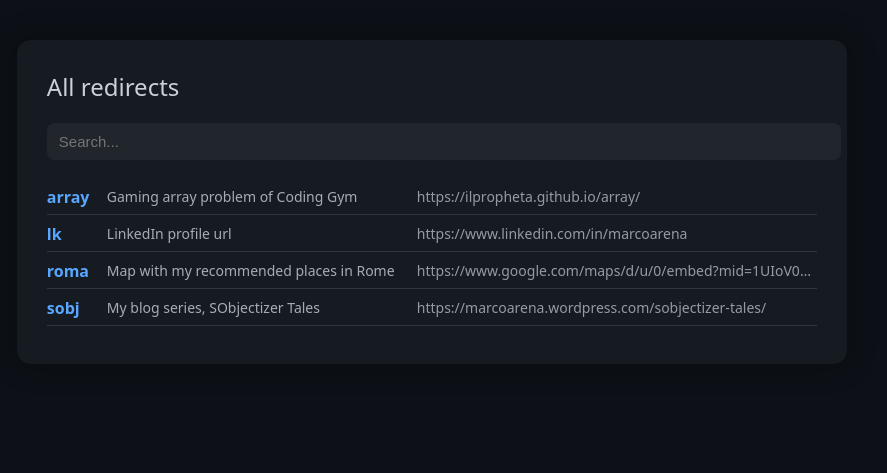
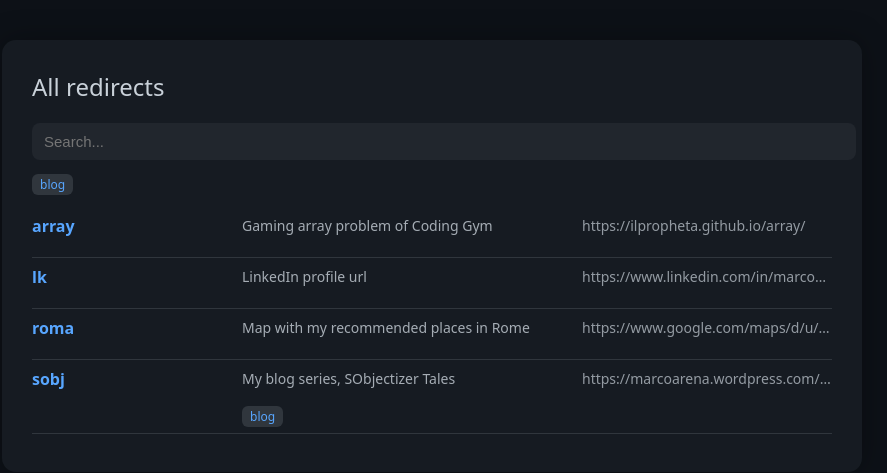
Before and after one commit to ilpropheta/lao, a Jekyll site: the page built from all.html, in a window 1280 px wide. Shown: the top 473 px of the page, without its empty margins (208-1095 px from the left). Built offline with Jekyll 4.4.1, drawn with Linux system fonts in a browser that asks for light colours.

Commit message:
added tags, license and favicon. Moved redirects into _redirects

```diff
--- a/404.html
+++ b/404.html
@@ -4,7 +4,9 @@ permalink: /404.html
 
 <!DOCTYPE html>
 <html>
-<head><meta charset="utf-8"><title>Not Found</title></head>
+<head><meta charset="utf-8"><title>Not Found</title>
+{% include head.html %}
+</head>
 <body style="text-align:center;padding-top:20vh;font-family:sans-serif">
   <h2>Redirect not found...</h2>
 </body>
--- a/_config.yml
+++ b/_config.yml
@@ -1,2 +1,7 @@
 title: lao
 permalink: pretty
+
+collections:
+  redirects:
+    output: true
+    permalink: /:name/
--- /dev/null
+++ b/_includes/head.html
@@ -0,0 +1,4 @@
+<link rel="apple-touch-icon" sizes="180x180" href="/apple-touch-icon.png">
+<link rel="icon" type="image/png" sizes="32x32" href="/favicon-32x32.png">
+<link rel="icon" type="image/png" sizes="16x16" href="/favicon-16x16.png">
+<link rel="manifest" href="/site.webmanifest">
--- a/sobj.md
+++ b/_redirects/sobj.md
@@ -2,4 +2,5 @@
 layout: redirect
 url_target: https://marcoarena.wordpress.com/sobjectizer-tales/
 description: My blog series, SObjectizer Tales
+tags: [blog]
 ---
--- a/all.html
+++ b/all.html
@@ -7,9 +7,8 @@ title: All redirects
 <html>
 <head>
 <meta charset="utf-8" />
-
 <title>All redirects</title>
-
+{% include head.html %}
 <style>
 :root {
   --bg: #0d1117;
@@ -32,61 +31,64 @@ title: All redirects
   background: var(--card);
   padding: 30px;
   border-radius: 14px;
-    width: fit-content;
+  width: 800px;
   max-width: 95vw;
   min-width: 420px;
   box-shadow: 0 0 30px rgba(0,0,0,0.3);
+  overflow: hidden;
 }
 
-  h2 {
-    margin-top: 0;
-    font-weight: 500;
-  }
+h2 { margin-top: 0; font-weight: 500; }
 
 input {
   width: 100%;
   padding: 10px 12px;
   border-radius: 8px;
   border: none;
-    margin-bottom: 18px;
+  margin-bottom: 12px;
   font-size: 15px;
   background: #21262d;
   color: var(--fg);
+}
+
+#clearFilter {
+  margin-bottom: 18px;
+  padding: 8px 14px;
+  border-radius: 8px;
+  border: none;
+  background: #30363d;
+  color: var(--fg);
+  cursor: pointer;
+  display: none;
 }
 
 ul { list-style: none; padding: 0; margin: 0; }
 
 li {
   display: grid;
-    grid-template-columns: minmax(50px, max-content) minmax(300px, max-content) minmax(100px, max-content);
+  grid-template-columns: 200px 1fr 250px;
   align-items: center;
   gap: 10px;
   margin: 8px 0;
   border-bottom: 1px solid #30363d;
   padding-bottom: 6px;
+  overflow: hidden;
 }
 
-  a {
-    color: var(--accent);
-    text-decoration: none;
-    font-weight: 600;
-    overflow-wrap: anywhere;
-  }
-
+a { color: var(--accent); text-decoration: none; font-weight: 600; overflow-wrap: anywhere; }
 a:hover { text-decoration: underline; }
 
 .description {
   font-size: 14px;
   color: var(--fg);
   opacity: 0.8;
-    overflow-wrap: anywhere;
-	text-align: left;
+  overflow-wrap: break-word;
+  white-space: normal;
 }
 
 .url {
-    opacity: .7;
+  opacity: 0.7;
   font-size: 14px;
-    max-width: 50ch;
   white-space: nowrap;
   overflow: hidden;
   text-overflow: ellipsis;
@@ -94,42 +96,112 @@ title: All redirects
   user-select: all;
   text-align: left;
 }
+
+.tags { margin-top: 4px; grid-column: 2 / 3; }
+
+.tag {
+  display: inline-block;
+  background: #30363d;
+  color: var(--accent);
+  padding: 2px 8px;
+  margin-right: 6px;
+  border-radius: 6px;
+  cursor: pointer;
+  font-size: 12px;
+}
+
+#tagList {
+  margin-bottom: 20px;
+}
+
+.tag:hover { background: #1f6feb; color: white; }
+.tag.active { background: var(--accent); color: var(--card); }
 </style>
-
 </head>
 <body>
 
 <div class="card">
   <h2>All redirects</h2>
 
-  <input placeholder="Search..." oninput="filterLinks(this.value)" />
+  <input id="searchBox" placeholder="Search..." oninput="filterLinks(this.value)" />
+  <button id="clearFilter">Clear</button>
+
+  <ul id="tagList">
+  {% assign all_redirects = site.redirects %}
+  {% assign tag_set = "" | split: "," %}
+  {% for p in all_redirects %}
+    {% if p.tags %}
+      {% for t in p.tags %}
+        {% assign tag_set = tag_set | push: t %}
+      {% endfor %}
+    {% endif %}
+  {% endfor %}
+  {% assign tag_set = tag_set | uniq | sort %}
+  {% for t in tag_set %}
+    <span class="tag" onclick="filterByTag('{{ t }}')">{{ t }}</span>
+  {% endfor %}
+  </ul>
 
   <ul id="links">
-  {% assign redirects = site.pages | where_exp: "p", "p.url_target" %}
-  {% assign sorted = redirects | sort: 'name' %}
-  {% for p in sorted %}
-    <li>
-      <a href="{{ p.url | replace: '/index.html', '' }}">{{ p.name | replace: '.md', '' }}</a>
-
+  {% assign sorted_redirects = site.redirects | sort: 'name' %}
+  {% for p in sorted_redirects %}
+    {% assign filename = p.path | split:'/' | last | split:'.' | first %}
+    <li data-tags="{% if p.tags %}{{ p.tags | join: ',' }}{% endif %}" data-name="{{ filename }}">
+      <a href="{{ p.url | replace: '/index.html', '' }}">{{ filename }}</a>
       {% if p.description %}
         <span class="description">{{ p.description }}</span>
       {% else %}
         <span class="description"></span>
       {% endif %}
-
       <span class="url" data-full="{{ p.url_target }}" title="{{ p.url_target }}">{{ p.url_target }}</span>
+      {% if p.tags %}
+      <div class="tags">
+        {% for tag in p.tags %}
+          <span class="tag" onclick="filterByTag('{{ tag }}')">{{ tag }}</span>
+        {% endfor %}
+      </div>
+      {% endif %}
     </li>
   {% endfor %}
   </ul>
 </div>
 
 <script>
-function filterLinks(q) {
+let activeTag = null;
+
+function filterLinks(q = "") {
   q = q.toLowerCase();
   document.querySelectorAll("#links li").forEach(li => {
-    li.style.display = li.innerText.toLowerCase().includes(q) ? "" : "none";
+    const tags = li.dataset.tags || "";
+    const matchesTag = !activeTag || tags.includes(activeTag);
+    const matchesText = li.innerText.toLowerCase().includes(q);
+    li.style.display = (matchesTag && matchesText) ? "" : "none";
   });
+
+  document.getElementById('clearFilter').style.display =
+    activeTag || q ? "inline-block" : "none";
 }
+
+function filterByTag(tag) {
+  activeTag = tag;
+  document.getElementById("searchBox").value = "";
+  filterLinks();
+
+  document.querySelectorAll('.tag').forEach(el => {
+    if (el.textContent === tag) el.classList.add('active');
+    else el.classList.remove('active');
+  });
+
+  history.replaceState(null, "", "?tag=" + encodeURIComponent(tag));
+}
+
+document.getElementById("clearFilter").onclick = () => {
+  activeTag = null;
+  document.getElementById("searchBox").value = "";
+  filterLinks();
+  document.querySelectorAll('.tag').forEach(el => el.classList.remove('active'));
+  history.replaceState(null, "", "/all");
+};
 
 document.querySelectorAll('.url').forEach(el => {
   el.addEventListener('click', () => {
```
Also changed, not shown: other parts of all.html (+6 -0 lines), README.md (+5 -4 lines), _layouts/redirect.html (+12 -4 lines), _redirects/array.md (renamed from array.md), _redirects/lk.md (renamed from lk.md), _redirects/roma.md (renamed from roma.md), android-chrome-192x192.png (added), android-chrome-512x512.png (added), apple-touch-icon.png (added), favicon-16x16.png (added), favicon-32x32.png (added), favicon.ico (added), img/logo.png (added), site.webmanifest (added), 1 other file. Lines whose indentation alone changed are shown as unchanged.
